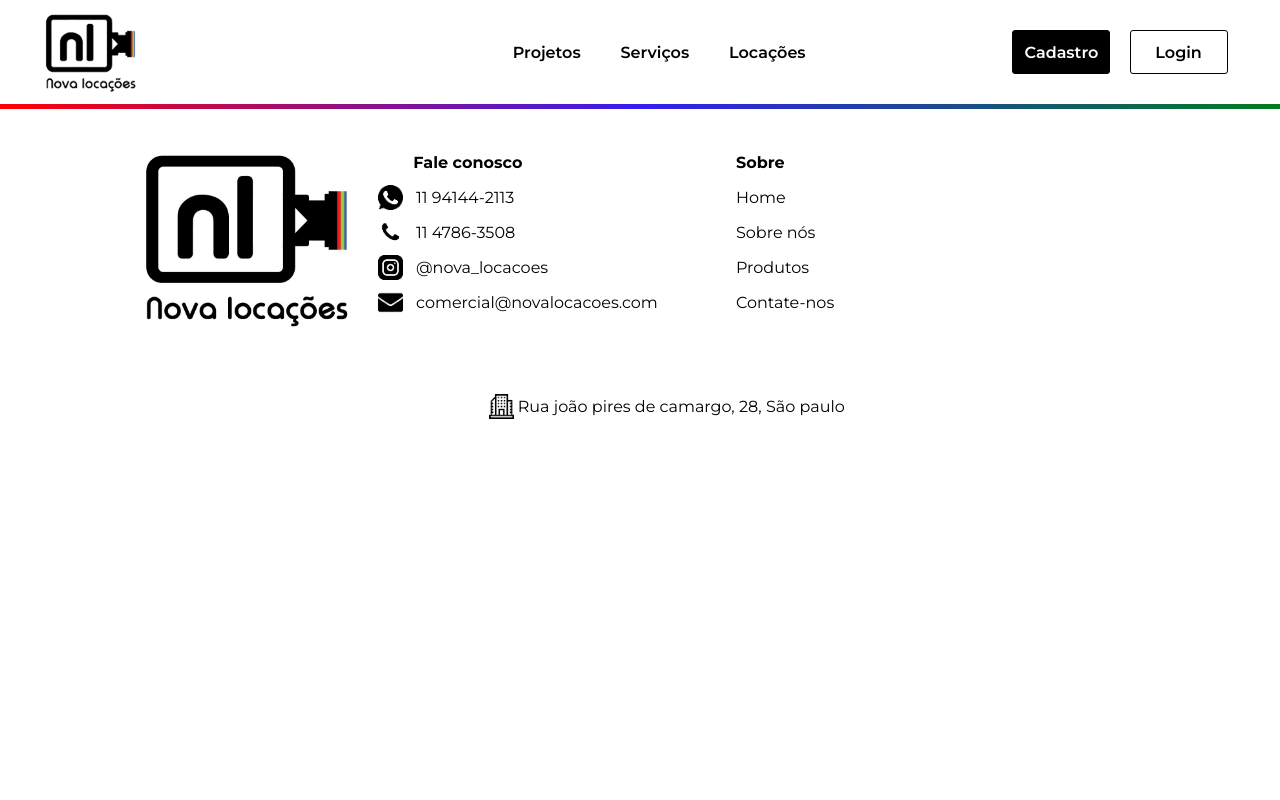
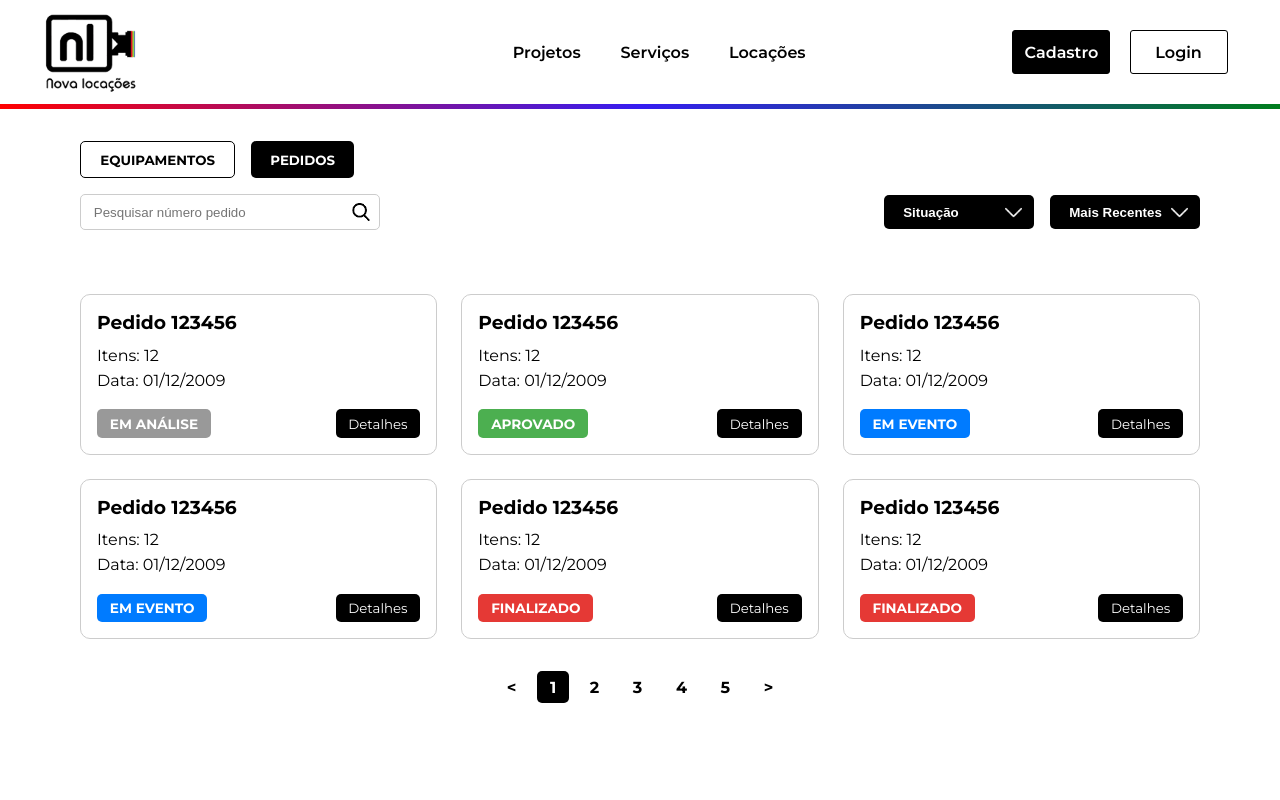
Before and after one commit to Org-InfinitySolutions/Frontend, a React (Vite) app: page /pedidos in a window 1280 px wide. Shown: the top 800 px of the page. Built offline with nearby package versions, Linux system fonts and the light colour scheme.

Commit message:
Desenvolvimento Inicial da Tela Pedidos

```diff
--- a/src/App.jsx
+++ b/src/App.jsx
@@ -8,7 +8,8 @@ import { BrowserRouter as Router, Routes, Route } from 'react-router-dom';
 // Importando página
 import { Login } from './Pages/Login'
 import { Perfil } from './Pages/Perfil'
-import { EditarPerfil } from './Pages/EditarPerfil';
+import { EditarPerfil } from './Pages/EditarPerfil'
+import { Pedidos } from './Pages/Pedidos';
 
 function App() {
 
@@ -22,6 +23,7 @@ function App() {
             <Route path='/login' element={<Login />} />
             <Route path='/perfil' element={<Perfil />} />
             <Route path='/editar-perfil' element={<EditarPerfil />} />
+            <Route path='/pedidos' element={<Pedidos />} />
           </Routes>
         </Router>
       <Rodape />
--- /dev/null
+++ b/src/Pages/Pedidos.css
@@ -0,0 +1,207 @@
+:root {
+  --fonte-padrão: "Montserrat", sans-serif;
+  --color-preto: #000;
+  --color-branco: #fff;
+  --color-cinza: #999;
+  --color-verde: #4caf50;
+  --color-azul: #007bff;
+  --color-vermelho: #e53935;
+  --border-radius: 5px;
+  --transição: 0.3s ease;
+  --padding-pequeno: 0.4rem 0.8rem;
+  --padding-medio: 0.6rem 1.2rem;
+  --border-color: #ccc;
+  --gap-pequeno: 0.5rem;
+  --gap-medio: 1rem;
+  --gap-grande: 1.5rem;
+}
+
+body {
+  font-family: var(--fonte-padrão);
+  background-color: var(--color-branco);
+}
+
+button {
+  font-family: var(--fonte-padrão);
+  border-radius: var(--border-radius);
+  cursor: pointer;
+  transition: background-color var(--transição);
+}
+
+.pagina-pedidos {
+  display: flex;
+  flex-direction: column;
+  min-height: 100vh;
+}
+
+.conteudo-pedidos {
+  flex: 1;
+  padding: 2rem 5rem;
+}
+
+.filtros {
+  display: flex;
+  flex-direction: column;
+  gap: var(--gap-medio);
+  margin-bottom: 2rem;
+}
+
+.botoes-toggle {
+  display: flex;
+  flex-direction: row;
+  gap: var(--gap-medio);
+}
+
+.botoes-toggle button {
+  padding: var(--padding-medio);
+  font-weight: bold;
+}
+
+.botoes-toggle button.ativo {
+  background-color: var(--color-preto);
+  color: var(--color-branco);
+  border: none;
+}
+
+.botoes-toggle button.inativo {
+  background-color: transparent;
+  border: 1px solid var(--color-preto);
+  color: var(--color-preto);
+}
+
+.barra-pesquisa-container {
+  display: flex;
+  align-items: center;
+  position: relative;
+  max-width: 300px;
+  width: 100%;
+}
+
+.input-pesquisa {
+  width: 100%;
+  padding: 0.6rem 2.5rem 0.6rem 0.8rem;
+  border: 1px solid var(--border-color);
+  border-radius: var(--border-radius);
+  min-width: 200px;
+}
+
+.icone-pesquisa {
+  width: 18px;
+  height: 18px;
+  position: absolute;
+  right: 10px;
+  pointer-events: none;
+}
+
+.select-filtro {
+  appearance: none;
+  background-color: var(--color-branco);
+  color: var(--color-preto);
+  padding: var(--padding-medio);
+  border-radius: var(--border-radius);
+  font-weight: bold;
+  border: none;
+  min-width: 150px;
+  cursor: pointer;
+  background-image: url('../assets/down-arrow.png');
+  background-repeat: no-repeat;
+  filter: invert(1);
+  background-position: right 0.5rem center;
+  background-size: 25px;
+}
+
+.linha-pesquisa-filtros {
+  display: flex;
+  justify-content: space-between;
+  align-items: center;
+  margin-bottom: 2rem;
+  gap: var(--gap-medio);
+}
+
+.container-filtros {
+  display: flex;
+  gap: var(--gap-medio);
+}
+
+.grid-pedidos {
+  display: grid;
+  grid-template-columns: repeat(auto-fill, minmax(300px, 1fr));
+  gap: var(--gap-grande);
+}
+
+.card-pedido {
+  border: 1px solid var(--border-color);
+  border-radius: 10px;
+  padding: 1rem;
+  display: flex;
+  flex-direction: column;
+  justify-content: space-between;
+}
+
+.card-pedido h3 {
+  margin: 0 0 0.5rem;
+}
+
+.card-pedido p {
+  margin: 0.2rem 0;
+}
+
+.acoes {
+  display: flex;
+  justify-content: space-between;
+  align-items: center;
+  margin-top: 1rem;
+}
+
+.status {
+  padding: var(--padding-pequeno);
+  border-radius: var(--border-radius);
+  font-size: 0.85rem;
+  color: var(--color-branco);
+  font-weight: bold;
+  text-transform: uppercase;
+}
+
+.status.cinza {
+  background-color: var(--color-cinza);
+}
+
+.status.verde {
+  background-color: var(--color-verde);
+}
+
+.status.azul {
+  background-color: var(--color-azul);
+}
+
+.status.vermelho {
+  background-color: var(--color-vermelho);
+}
+
+.btn-detalhes {
+  padding: var(--padding-pequeno);
+  background-color: var(--color-preto);
+  color: var(--color-branco);
+  border: none;
+  border-radius: var(--border-radius);
+  cursor: pointer;
+}
+
+.paginacao {
+  display: flex;
+  justify-content: center;
+  margin-top: 2rem;
+  gap: var(--gap-pequeno);
+  font-weight: bold;
+}
+
+.paginacao span {
+  cursor: pointer;
+  padding: var(--padding-pequeno);
+  border-radius: var(--border-radius);
+}
+
+.pagina-ativa {
+  background-color: var(--color-preto);
+  color: var(--color-branco);
+}
--- /dev/null
+++ b/src/Pages/Pedidos.jsx
@@ -0,0 +1,70 @@
+import React from 'react';
+import './Pedidos.css';
+import IconePesquisa from '../assets/iconePesquisar.png';
+
+const pedidos = [
+    { status: 'Em análise', cor: 'cinza' },
+    { status: 'Aprovado', cor: 'verde' },
+    { status: 'Em evento', cor: 'azul' },
+    { status: 'Em evento', cor: 'azul' },
+    { status: 'Finalizado', cor: 'vermelho' },
+    { status: 'Finalizado', cor: 'vermelho' },
+];
+
+const Pedidos = () => {
+    return (
+        <div className="pagina-pedidos">
+            <main className="conteudo-pedidos">
+                <div className="filtros">
+                    <div className="botoes-toggle">
+                        <button className="inativo">EQUIPAMENTOS</button>
+                        <button className="ativo">PEDIDOS</button>
+                    </div>
+
+                    <div className="linha-pesquisa-filtros">
+                        <div className="barra-pesquisa-container">
+                            <input className="input-pesquisa" placeholder="Pesquisar número pedido" />
+                            <img className="icone-pesquisa" src={IconePesquisa} alt="Pesquisar" />
+                        </div>
+
+                        <div className="container-filtros">
+                            <select className="select-filtro">
+                                <option>Situação</option>
+                            </select>
+
+                            <select className="select-filtro">
+                                <option>Mais Recentes</option>
+                            </select>
+                        </div>
+                    </div>
+                </div>
+
+                <div className="grid-pedidos">
+                    {pedidos.map((pedido, index) => (
+                        <div className="card-pedido" key={index}>
+                            <h3>Pedido 123456</h3>
+                            <p>Itens: 12</p>
+                            <p>Data: 01/12/2009</p>
+                            <div className="acoes">
+                                <span className={`status ${pedido.cor}`}>{pedido.status}</span>
+                                <button className="btn-detalhes">Detalhes</button>
+                            </div>
+                        </div>
+                    ))}
+                </div>
+
+                <div className="paginacao">
+                    <span>{'<'}</span>
+                    <span className="pagina-ativa">1</span>
+                    <span>2</span>
+                    <span>3</span>
+                    <span>4</span>
+                    <span>5</span>
+                    <span>{'>'}</span>
+                </div>
+            </main>
+        </div>
+    );
+};
+
+export { Pedidos };
```
Also changed, not shown: src/assets/down-arrow.png (added).
